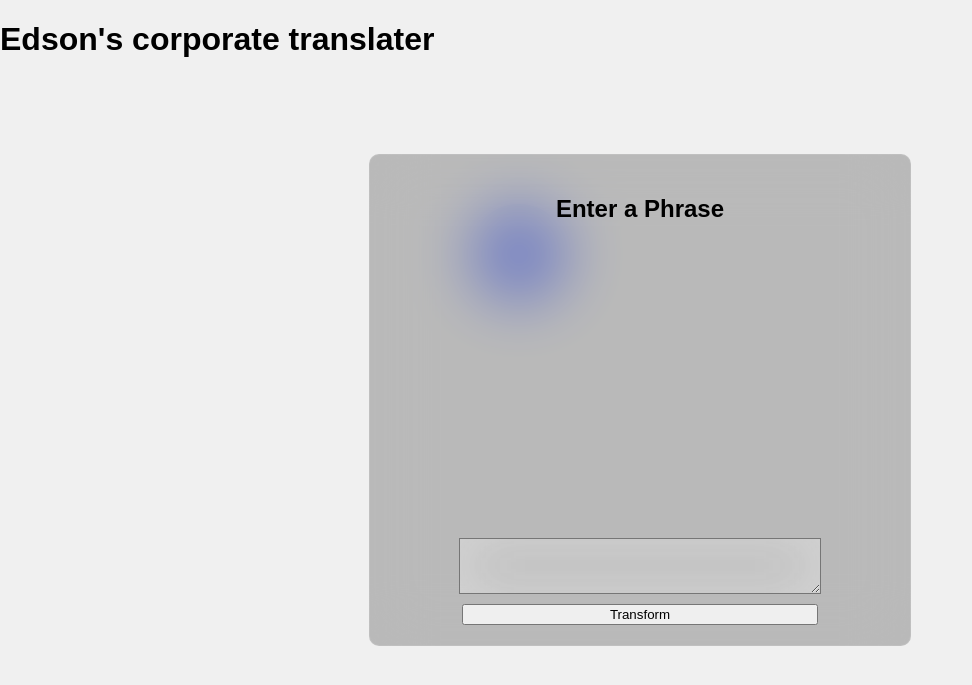
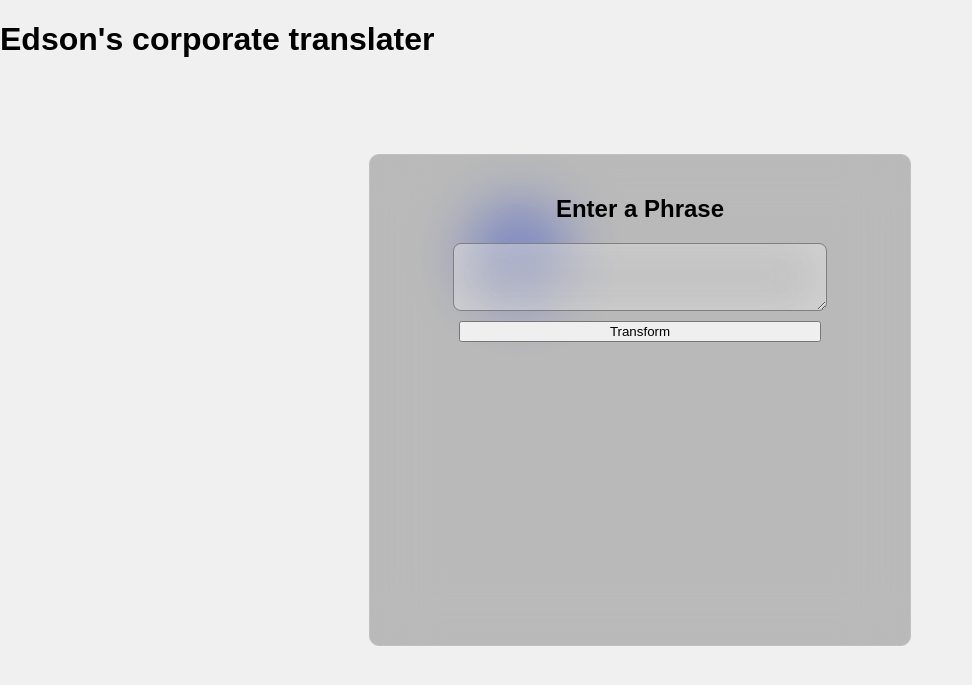
Before and after one commit to edsonli1999/Corporate-Translate-Flask, a Flask app: page / in a window 1280 px wide. Shown: the top 685 px of the page, without its empty margins (0-972 px from the left). Run offline with Flask 3, Linux system fonts and the light colour scheme.

Commit message:
Styling changes

```diff
--- a/static/styles/styles.css
+++ b/static/styles/styles.css
@@ -20,9 +20,7 @@ h1 {
   width: fit-content;  /* Adjust as needed */
   /* min-width: 300px;
   min-height: 200px;    */
-  display: flex;
-  align-items: center;
-  justify-content: center;
+
 }
 
 .main-content {
@@ -41,7 +39,8 @@ h1 {
   border-radius: 10px;
   backdrop-filter: blur(30px);
   background-color: rgba(65, 65, 65, 0.308);
-  border: 1px solid rgba(255, 255, 255, 0.089);
+  /* border: 1px solid rgba(255, 255, 255, 0.089); */
+  border: 1px solid silver;
 }
 
 .main-container::before {
@@ -71,6 +70,7 @@ h1 {
 
 /* Add this style for resizable textarea */
 .main-content textarea {
+  outline: 0;
   resize: both;
   overflow: auto;
   width: 100%;  /* Full width of the container */
@@ -80,10 +80,14 @@ h1 {
   max-height: 400px;
   margin-bottom: 10px;  /* Spacing between textarea and button */
   font-family: sans-serif;
+  padding: 8px 5px;
   background-color: rgba(255, 255, 255, 0.4); /* Adjust the alpha channel (0.0 to 1.0) for transparency */
   backdrop-filter: blur(30px);
+  border-radius: 8px;
+  border: 1px solid gray;
 }
 
 .main-content button {
+  align-self:flex-end;
   width: 100%;  /* Full width of the container */
 }
--- a/templates/index.html
+++ b/templates/index.html
@@ -13,8 +13,8 @@
   <h1>Edson's corporate translater </h1>
   <div class="main-container">
     <div class="main-content">
-      <h2>Enter a Phrase</h2>
       <form action="/transform" method="post">
+        <h2>Enter a Phrase</h2>
         <textarea name="input_phrase" required></textarea>
         <button type="submit">Transform</button>
       </form>
```
